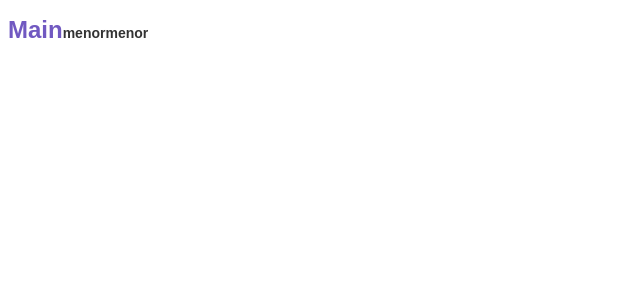
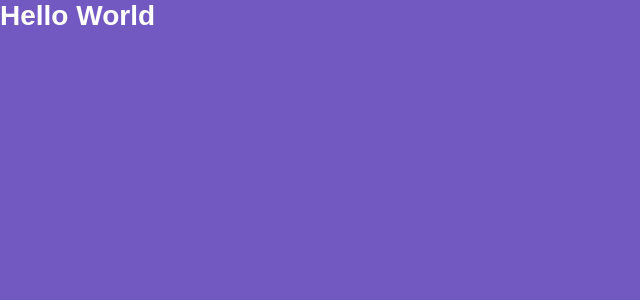
Before and after one commit to joshuamaia/gitrepositorioweb, a React (Create React App) app: page / in a window 1280 px wide. Shown: the top 300 px of the page, without its empty margins (0-640 px from the left). Built offline with nearby package versions, Linux system fonts and the light colour scheme.

Commit message:
Estilos globais

```diff
--- a/src/App.js
+++ b/src/App.js
@@ -1,8 +1,14 @@
 import React from 'react';
 import Routes from './routes';
+import GlobalStyle from './Styles/global';
 
 function App() {
-  return <Routes />;
+  return (
+    <>
+      <Routes />
+      <GlobalStyle />
+    </>
+  );
 }
 
 export default App;
--- /dev/null
+++ b/src/Styles/global.js
@@ -0,0 +1,29 @@
+import { createGlobalStyle } from 'styled-components';
+
+export default createGlobalStyle`
+  * {
+    margin: 0;
+    padding: 0;
+    outline: 0;
+    box-sizing: border-box;
+  }
+
+  html, body, #root {
+    min-height: 100%;
+  }
+
+  body {
+    background: #7159c1;
+    -webkit-font-smoothing: antialiased !important;
+  }
+
+  body, input, button {
+    color: #222;
+    font-size: 14px;
+    font-family: Arial, Helvetica, sans-serif;
+  }
+
+  button {
+    cursor: pointer;
+  }
+`;
--- a/src/pages/Main/index.js
+++ b/src/pages/Main/index.js
@@ -3,11 +3,5 @@ import React from 'react';
 import { Title } from './styles';
 
 export default function Main() {
-  return (
-    <Title error={false}>
-      Main
-      <small>menor</small>
-      <small>menor</small>
-    </Title>
-  );
+  return <Title>Hello World</Title>;
 }
--- a/src/pages/Main/styles.js
+++ b/src/pages/Main/styles.js
@@ -1,12 +1,5 @@
 import styled from 'styled-components';
 
 export const Title = styled.h1`
-  font-size: 24px;
-  color: ${props => (props.error ? 'red' : '#7159c1')};
-  font-family: Arial, Helvetica, sans-serif;
-
-  small {
-    font-size: 14px;
-    color: #333;
-  }
+  color: #fff;
 `;
```
